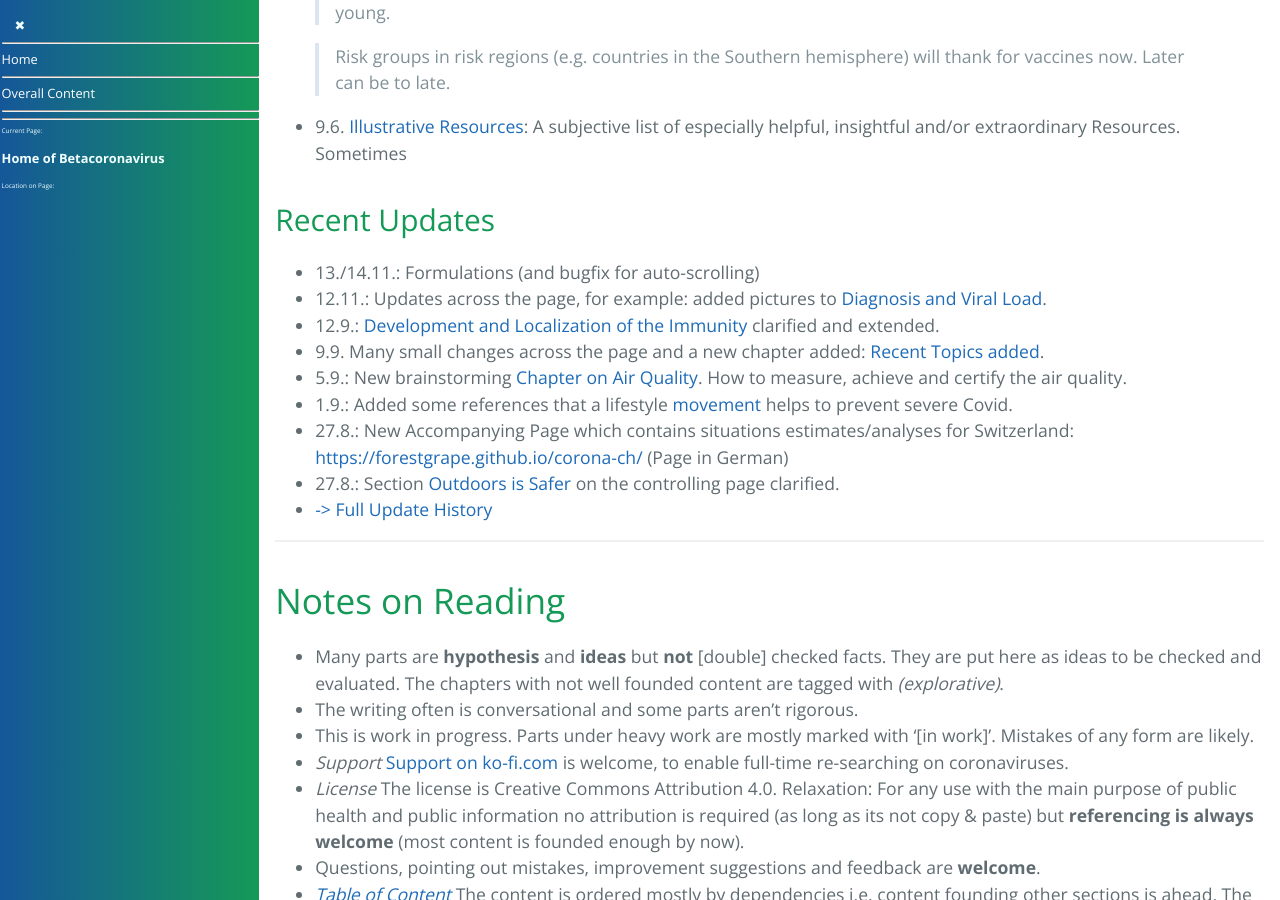
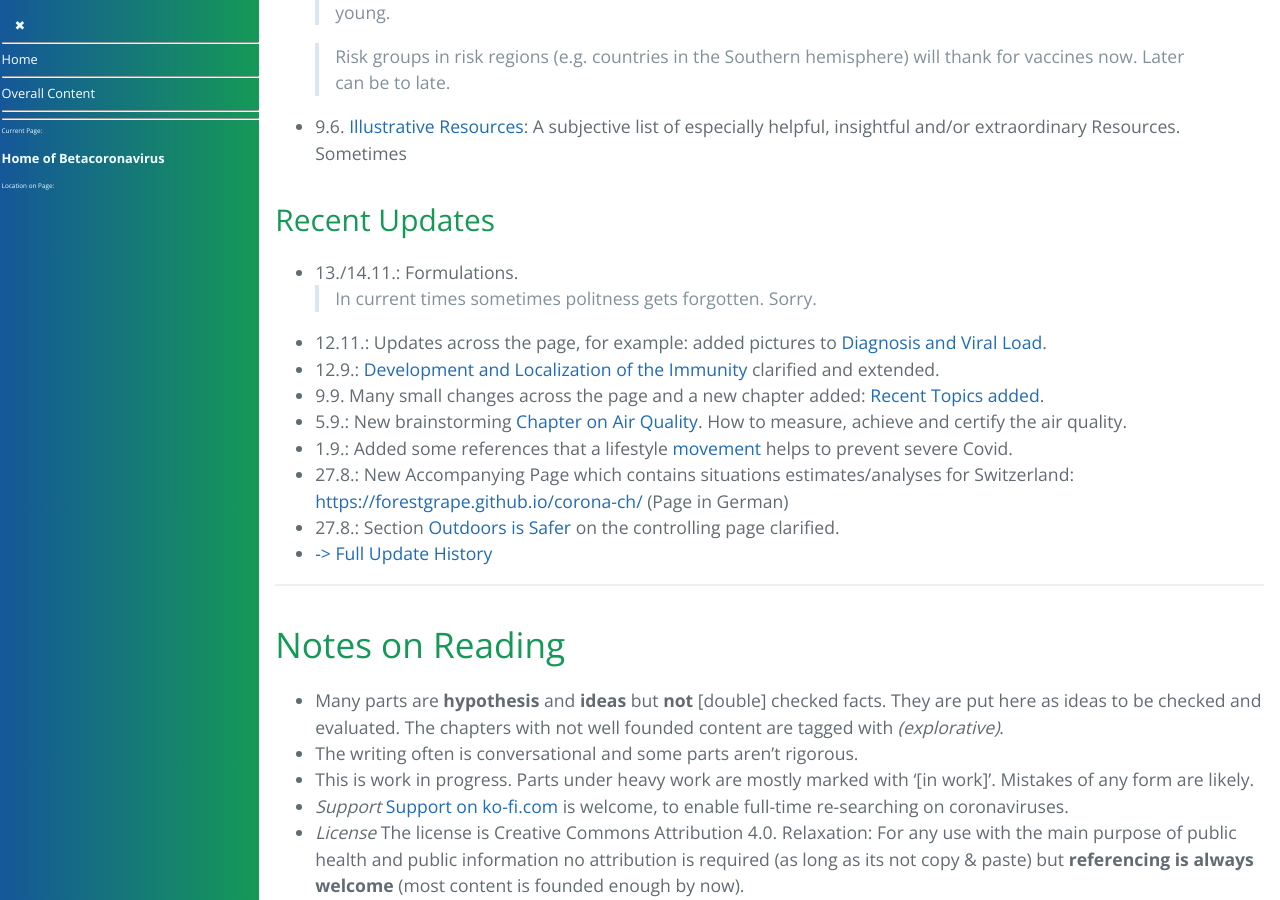
Before and after one commit to forestgrape/coronavirus, a Jekyll site: the page built from index.md, in a window 1280 px wide and 900 px high, scrolled down 2161 px. Built offline with Jekyll 4.4.1, drawn with Linux system fonts in a browser that asks for light colours; our own code applies the rules of GitHub Pages for plain Markdown files.

Commit message:
Update index.md

```diff
--- a/index.md
+++ b/index.md
@@ -64,7 +64,8 @@ This section overviews the entire content. The [content section](#content) lists
 - 9.6. [Illustrative Resources](1_introduction/illustrative_resources.md): A subjective list of especially helpful, insightful and/or extraordinary Resources. Sometimes
 
 ### Recent Updates
-- 13./14.11.: Formulations (and bugfix for auto-scrolling)
+- 13./14.11.: Formulations.
+  > In current times sometimes politness gets forgotten. Sorry.
 - 12.11.: Updates across the page, for example: added pictures to [Diagnosis and Viral Load](3_medical/diagnosis_and_viral_load.md).
 - 12.9.: [Development and Localization of the Immunity](4_immunological/ontogenesis_and_locality_of_immunity.md) clarified and extended.
 - 9.9. Many small changes across the page and a new chapter added: [Recent Topics added](#recent-topics-added).
```
